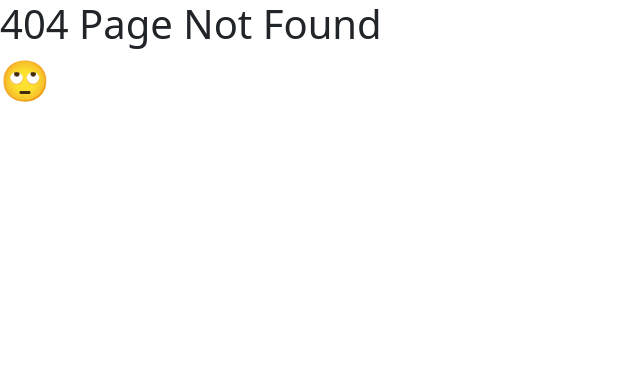
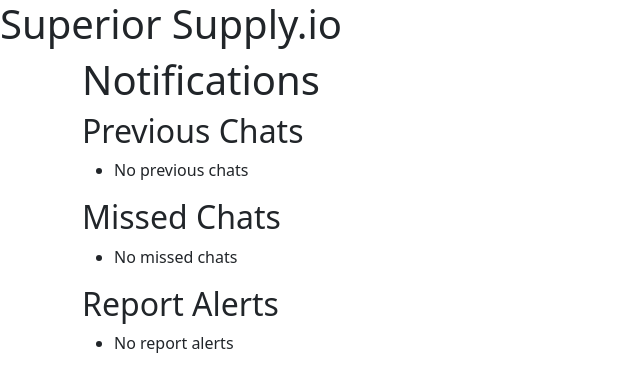
Before and after one commit to bldambtn/MyPOSisBetterThanYourPOS, a React (Vite) app in the folder client/: page /enterprise/notifications in a window 1280 px wide. Before the commit this address had no page. Shown: the top 392 px of the page, without its empty margins (0-640 px from the left). Built offline with nearby package versions, Linux system fonts and the light colour scheme; no server answers.

Commit message:
created notifications section

```diff
--- a/client/src/components/Chat.jsx
+++ b/client/src/components/Chat.jsx
@@ -1,11 +1,52 @@
-// src/components/Chat.jsx
-import React from "react";
+import { useEffect, useState } from "react";
+import io from "socket.io-client";
+
+const socket = io("http://localhost:3001"); // Adjust this URL if needed
 
 function Chat() {
+  const [message, setMessage] = useState("");
+  const [messages, setMessages] = useState([]);
+
+  useEffect(() => {
+    // Listen for messages from the server
+    socket.on("chat message", (messageData) => {
+      setMessages((prevMessages) => [...prevMessages, messageData]);
+    });
+
+    // Clean up the listener when the component unmounts
+    return () => {
+      socket.off("chat message");
+    };
+  }, []);
+
+  const sendMessage = () => {
+    if (message.trim()) {
+      // Emit message to the server
+      socket.emit("chat message", message);
+      setMessage(""); // Clear input after sending
+    }
+  };
+
+  const handleKeyPress = (e) => {
+    if (e.key === "Enter") {
+      sendMessage();
+    }
+  };
+
   return (
     <div>
-      {/* Placeholder for chat functionality */}
-      <p>Chat is loading...</p>
+      <ul>
+        {messages.map((msg, index) => (
+          <li key={index}>{msg}</li>
+        ))}
+      </ul>
+      <input
+        value={message}
+        onChange={(e) => setMessage(e.target.value)}
+        placeholder="Type a message"
+        onKeyPress={handleKeyPress} // Handle enter key for sending message
+      />
+      <button onClick={sendMessage}>Send</button>
     </div>
   );
 }
--- a/client/src/components/ChatWindow.jsx
+++ b/client/src/components/ChatWindow.jsx
@@ -1,12 +1,22 @@
 import { useState } from "react";
-import Chat from "./Chat"; // Assuming you have a Chat component or will create one
+import Chat from "./Chat"; // Importing Chat component
 
 function ChatWindow() {
   const [isOpen, setIsOpen] = useState(true);
 
   return (
     <div style={{ position: "fixed", bottom: "0", right: "0", width: "300px" }}>
-      <button onClick={() => setIsOpen(!isOpen)}>
+      <button
+        onClick={() => setIsOpen(!isOpen)}
+        style={{
+          padding: "10px",
+          backgroundColor: "#007bff",
+          color: "#fff",
+          border: "none",
+          cursor: "pointer",
+          width: "100%",
+        }}
+      >
         {isOpen ? "Minimize" : "Chat"}
       </button>
 
@@ -16,10 +26,11 @@
             border: "1px solid black",
             padding: "10px",
             background: "white",
+            height: "300px", // Set height for chat window
+            overflowY: "auto", // Allow scroll for messages
           }}
         >
-          {/* Add your Chat component here */}
-          <Chat />
+          <Chat /> {/* Renders the Chat component */}
         </div>
       )}
     </div>
--- a/client/src/main.jsx
+++ b/client/src/main.jsx
@@ -8,6 +8,7 @@
 import Enterprise from "./pages/Enterprise";
 import InventoryDashboard from "./pages/InventoryDashboard.jsx";
 import PointOfSale from "./pages/PointOfSale.jsx";
+import Notifications from "./pages/Notifications";
 
 // Set up routes
 const router = createBrowserRouter([
@@ -22,7 +23,8 @@
       },
       { path: "/enterprise", element: <Enterprise /> },
       { path: "/enterprise/pos", element: <PointOfSale /> },
-      { path: "enterprise/inventory", element: <InventoryDashboard /> }
+      { path: "enterprise/inventory", element: <InventoryDashboard /> },
+      { path: "/enterprise/notifications", element: <Notifications /> }
     ],
   },
 ]);
--- a/client/src/pages/Enterprise.jsx
+++ b/client/src/pages/Enterprise.jsx
@@ -1,9 +1,19 @@
 import React from "react";
 import LoginSignupModal from "../components/LoginSignupModal";
 import "bootstrap/dist/css/bootstrap.min.css";
-import { Link } from "react-router-dom";
+import { Link, useNavigate } from "react-router-dom";
+import Auth from '../utils/auth';
 
 const Enterprise = () => {
+  const isLoggedIn = Auth.loggedIn(); // Check if the user is logged in
+  const navigate = useNavigate();
+
+  const handleNotificationsClick = () => {
+    if (isLoggedIn) {
+      navigate("/enterprise/notifications"); // Navigate to notifications page
+    }
+  };
+
   return (
     <div className="container">
       <h1>Dashboard</h1>
@@ -17,6 +27,19 @@
           Go to Point of Sale
         </Link>
       </div>
+
+      {/* Notifications Button */}
+      <div className="mt-4">
+        <button
+          className="btn btn-warning"
+          disabled={!isLoggedIn}
+          onClick={handleNotificationsClick} // Navigate to notifications
+        >
+          Notifications
+        </button>
+        {!isLoggedIn && <p>Please log in to view notifications.</p>}
+        {/* Message for logged-out users */}
+      </div>
     </div>
   );
 };
--- /dev/null
+++ b/client/src/pages/Notifications.jsx
@@ -0,0 +1,37 @@
+import React from "react";
+
+const Notifications = () => {
+  return (
+    <div className="container">
+      <h1>Notifications</h1>
+      <div>
+        {/* You can separate different sections */}
+        <section>
+          <h2>Previous Chats</h2>
+          <ul>
+            {/* Placeholder for previous chats */}
+            <li>No previous chats</li>
+          </ul>
+        </section>
+
+        <section>
+          <h2>Missed Chats</h2>
+          <ul>
+            {/* Placeholder for missed chats */}
+            <li>No missed chats</li>
+          </ul>
+        </section>
+
+        <section>
+          <h2>Report Alerts</h2>
+          <ul>
+            {/* Placeholder for report alerts */}
+            <li>No report alerts</li>
+          </ul>
+        </section>
+      </div>
+    </div>
+  );
+};
+
+export default Notifications;
```
